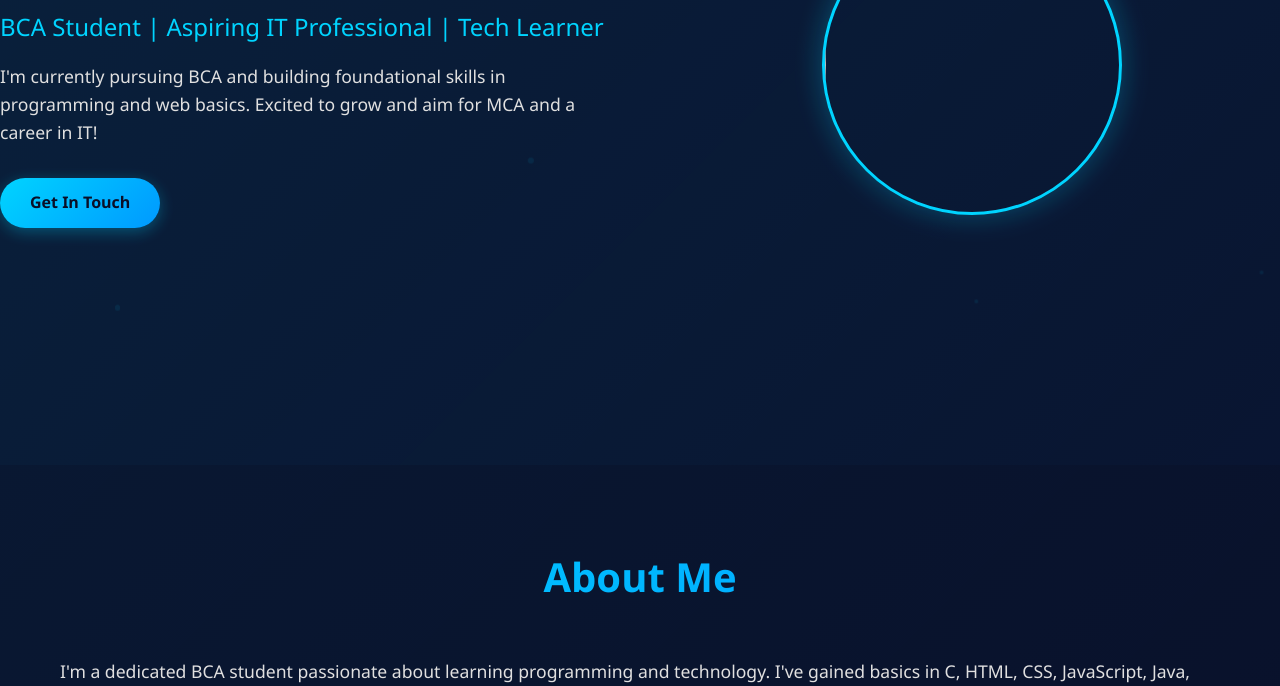
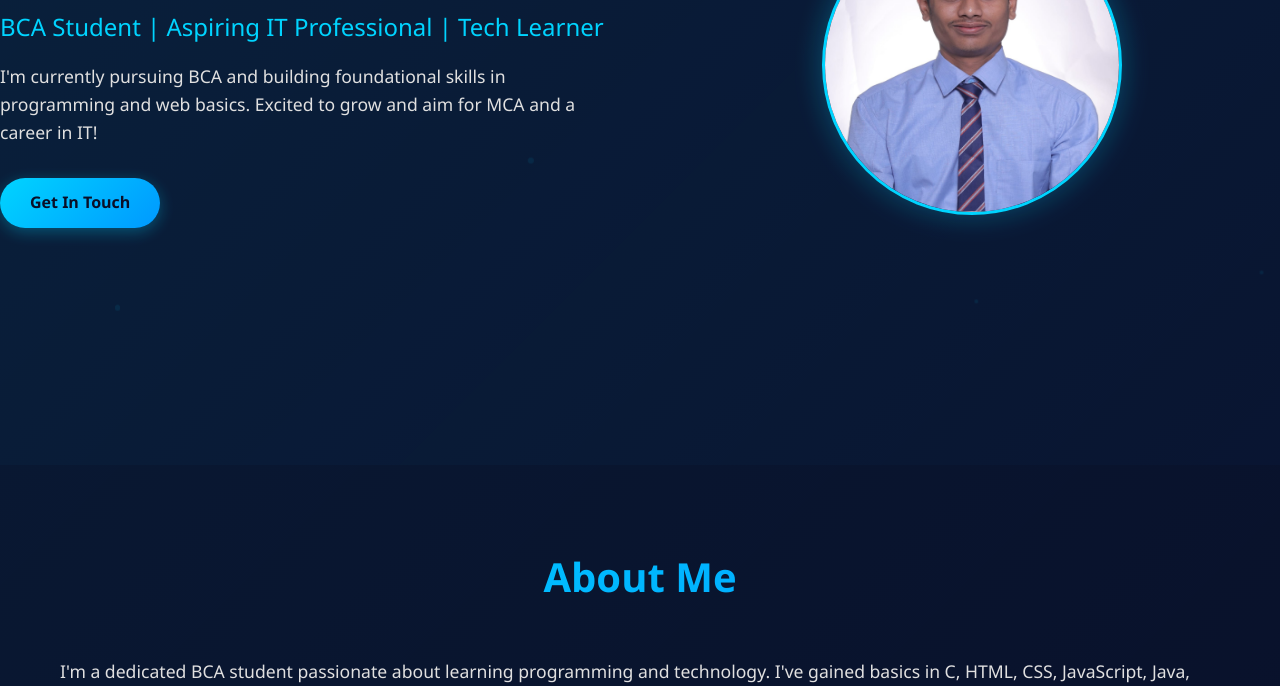
Before and after one commit to Atharva2565-glitch/Portfolio, a plain HTML site: page index.html in a window 1280 px wide. Shown: the part 414-1100 px from the top of the page. Drawn offline with Linux system fonts and the light colour scheme.

```diff
--- a/index.html
+++ b/index.html
@@ -116,7 +116,7 @@
                 <a href="#contact" class="cta-button">Get In Touch</a>
             </div>
             <div class="hero-image">
-                <img src="e24eee77-f76f-40df-9fc2-45746ae92614-1_all_17013.jpg alt="Profile" class="profile-img">
+                <img src="image.jpg" alt="Profile" class="profile-img">
             </div>
         </div>
         <div class="particles" id="particles"></div>
```
